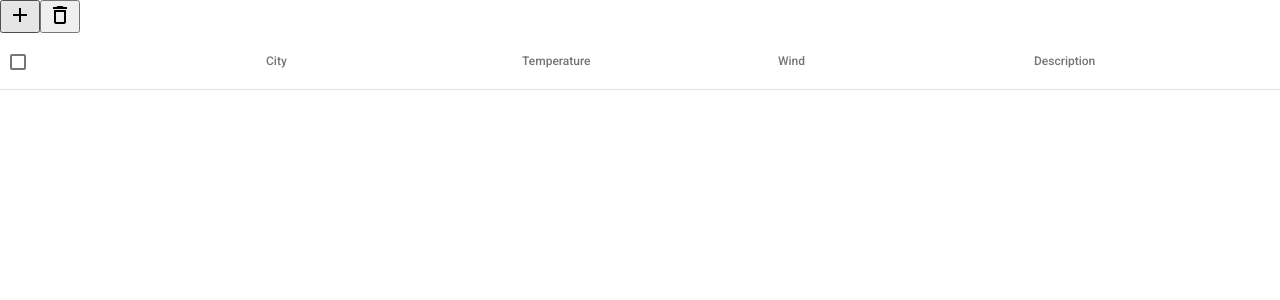
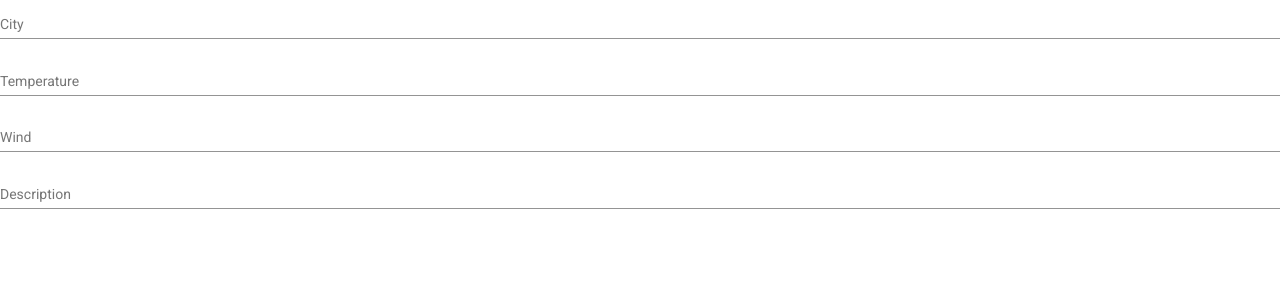
Before and after one commit to Kuablaikan/angular-beadando, an Angular app: page /details in a window 1280 px wide. Shown: the top 300 px of the page. Built offline with nearby package versions, Linux system fonts and the light colour scheme; no server answers.

Commit message:
WeatherDetailsComponent added

```diff
--- a/src/app/app-routing.module.ts
+++ b/src/app/app-routing.module.ts
@@ -2,9 +2,11 @@ import { NgModule } from '@angular/core';
 import { RouterModule, Routes } from "@angular/router";
 
 import { WeatherListComponent } from "./weather-list/weather-list.component";
+import { WeatherDetailsComponent } from "./weather-details/weather-details.component";
 
 const appRoutes: Routes = [
   { path: 'list', component: WeatherListComponent },
+  { path: 'details', component: WeatherDetailsComponent },
   { path: '**', component: WeatherListComponent }
 ];
 
--- /dev/null
+++ b/src/app/weather-details/weather-details.component.css
@@ -0,0 +1,3 @@
+.mat-form-field {
+  display: block;
+}
--- /dev/null
+++ b/src/app/weather-details/weather-details.component.html
@@ -0,0 +1,23 @@
+<form [formGroup]="weatherForm">
+
+  <mat-form-field>
+    <mat-label>City</mat-label>
+    <input type="text" matInput formControlName="city">
+  </mat-form-field>
+
+  <mat-form-field>
+    <mat-label>Temperature</mat-label>
+    <input type="text" matInput formControlName="temperature">
+  </mat-form-field>
+
+  <mat-form-field>
+    <mat-label>Wind</mat-label>
+    <input type="text" matInput formControlName="wind">
+  </mat-form-field>
+
+  <mat-form-field>
+    <mat-label>Description</mat-label>
+    <input type="text" matInput formControlName="description">
+  </mat-form-field>
+
+</form>
--- /dev/null
+++ b/src/app/weather-details/weather-details.component.ts
@@ -0,0 +1,23 @@
+import { Component, OnInit } from '@angular/core';
+import { FormControl, FormGroup } from "@angular/forms";
+import { WeatherService } from "../weather.service";
+
+@Component({
+  selector: 'app-weather-details',
+  templateUrl: './weather-details.component.html',
+  styleUrls: ['./weather-details.component.css']
+})
+export class WeatherDetailsComponent implements OnInit {
+
+  weatherForm = new FormGroup({
+    city: new FormControl(''),
+    temperature: new FormControl(''),
+    wind: new FormControl(''),
+    description: new FormControl('')
+  });
+
+  constructor(private weatherService: WeatherService) { }
+
+  ngOnInit(): void { }
+
+}
```
Also changed, not shown: src/app/app.module.ts (+8 -2 lines), 1 other file (tests, documents, lock files or other folders).
